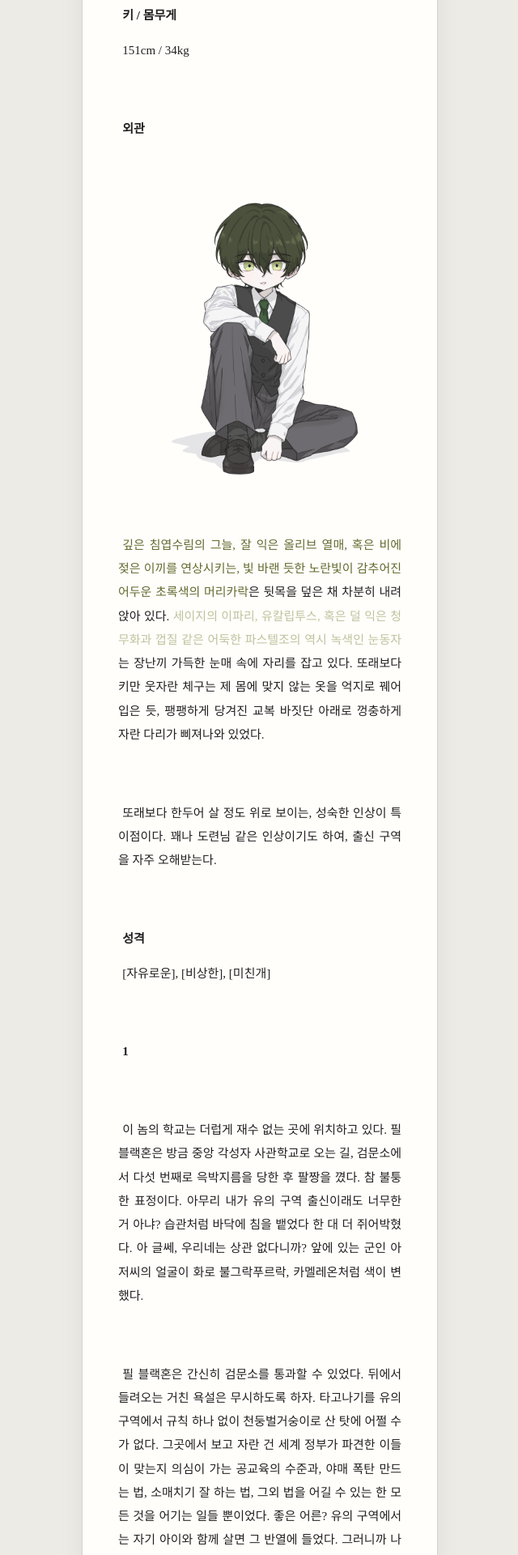
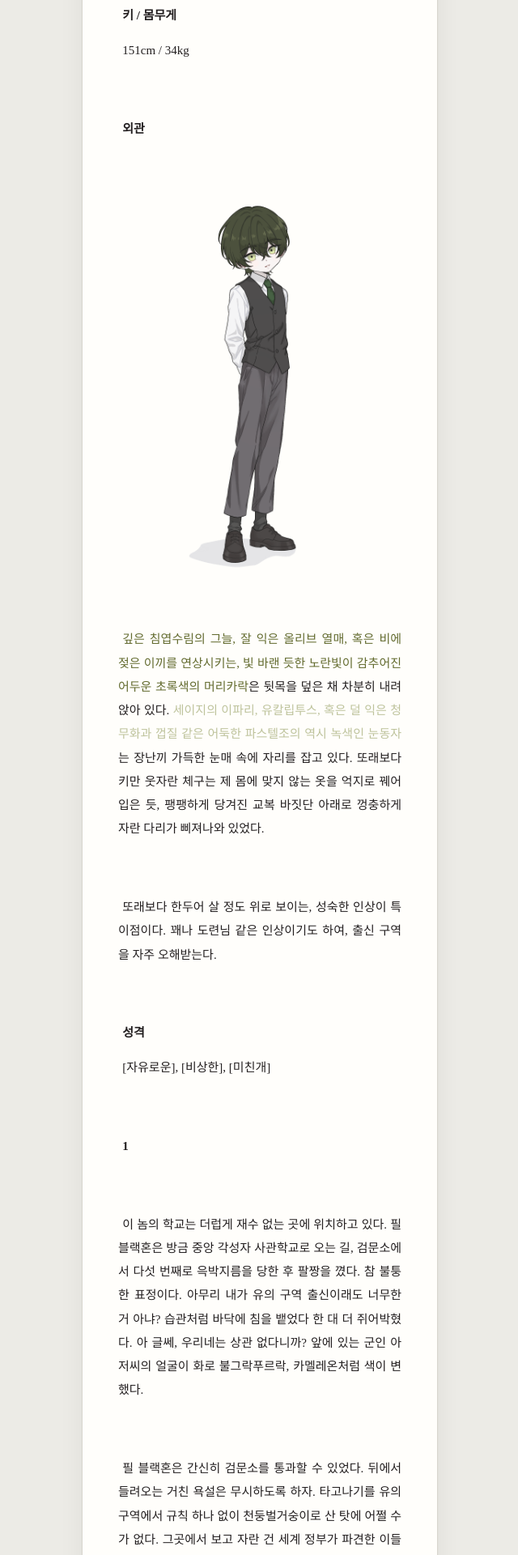
Before and after one commit to ytlla7/ytlla7.github.io, a Jekyll site: the page built from _posts/2026-11-23-phill-blackhorn.md, in a window 1280 px wide. Shown: the part 961-2881 px from the top of the page at 81% size, without its empty margins (319-959 px from the left). Built offline with Jekyll 4.4.1, drawn with Linux system fonts in a browser that asks for light colours; some web fonts are replaced.

Commit message:
Update 2026-11-23-phill-blackhorn.md

```diff
--- a/_posts/2026-11-23-phill-blackhorn.md
+++ b/_posts/2026-11-23-phill-blackhorn.md
@@ -30,7 +30,7 @@ category: 프로필
 
 **외관**
 
-![필 블랙혼](/assets/img/phill-blackhorn.png.PNG)
+![필 블랙혼](/assets/img/phill_blackhorn.PNG)
 
 <span class="c-olive">깊은 침엽수림의 그늘, 잘 익은 올리브 열매, 혹은 비에 젖은 이끼를 연상시키는, 빛 바랜 듯한 노란빛이 감추어진 어두운 초록색의 머리카락</span>은 뒷목을 덮은 채 차분히 내려앉아 있다. <span class="c-pale">세이지의 이파리, 유칼립투스, 혹은 덜 익은 청무화과 껍질 같은 어둑한 파스텔조의 역시 녹색인 눈동자</span>는 장난끼 가득한 눈매 속에 자리를 잡고 있다. 또래보다 키만 웃자란 체구는 제 몸에 맞지 않는 옷을 억지로 꿰어 입은 듯, 팽팽하게 당겨진 교복 바짓단 아래로 껑충하게 자란 다리가 삐져나와 있었다.
 
```
